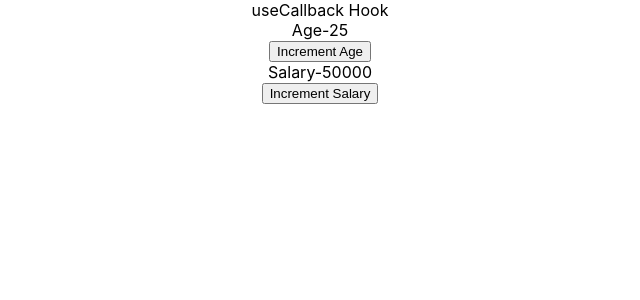
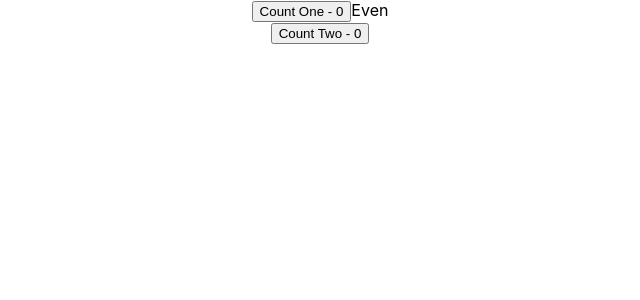
Before and after one commit to ginow/react-codevolution, a React (Create React App) app in the folder state-hook/: page / in a window 1280 px wide. Shown: the top 300 px of the page, without its empty margins (320-960 px from the left). Built offline with nearby package versions, Linux system fonts and the light colour scheme.

Commit message:
useMemo to prevent unnecessary function calls

```diff
--- a/state-hook/src/App.js
+++ b/state-hook/src/App.js
@@ -1,13 +1,13 @@
 import React from 'react'
 import './App.css';
-import ParentComponent from './components/ParentComponent'
+import Counter from './components/Counter'
 
 export const CountContext = React.createContext()
 
 function App() {
   return (
     <div className='App'>
-      <ParentComponent></ParentComponent>
+      <Counter></Counter>
     </div>
   );
 }
--- /dev/null
+++ b/state-hook/src/components/Counter.js
@@ -0,0 +1,34 @@
+import React, { useState, useMemo } from 'react'
+
+
+function Counter() {
+    const [counterOne, setCounterOne] = useState(0)
+    const [counterTwo, setCounterTwo] = useState(0)
+    const incrementOne = () => {
+        setCounterOne(counterOne + 1)
+    }
+    const incrementTwo = () => {
+        setCounterTwo(counterTwo + 1)
+    }
+    const isEven = useMemo(() => {
+        // Simulating some delay due to long running process
+        let i = 0
+        while (i < 2000000000) i++
+        return counterOne % 2 === 0
+    }, [counterOne]
+    )
+    return (
+        <div>
+            <div>
+                <button onClick={incrementOne}>Count One - {counterOne}</button>
+                <span>{isEven ? 'Even' : 'Odd'}</span>
+            </div>
+            <div>
+                {/* on clicking counter two, isEven function also gets called, this is where useMemo is needed*/}
+                <button onClick={incrementTwo}>Count Two - {counterTwo}</button>
+            </div>
+        </div>
+    )
+}
+
+export default Counter
```
Also changed, not shown: 1 other file (tests, documents, lock files or other folders).
